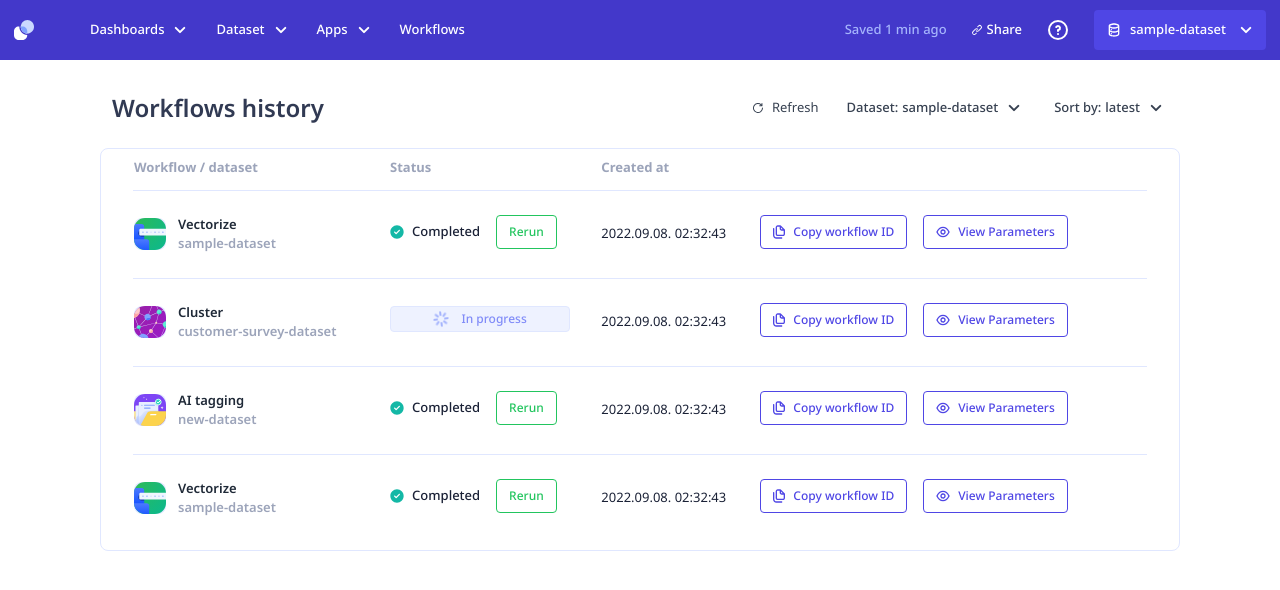
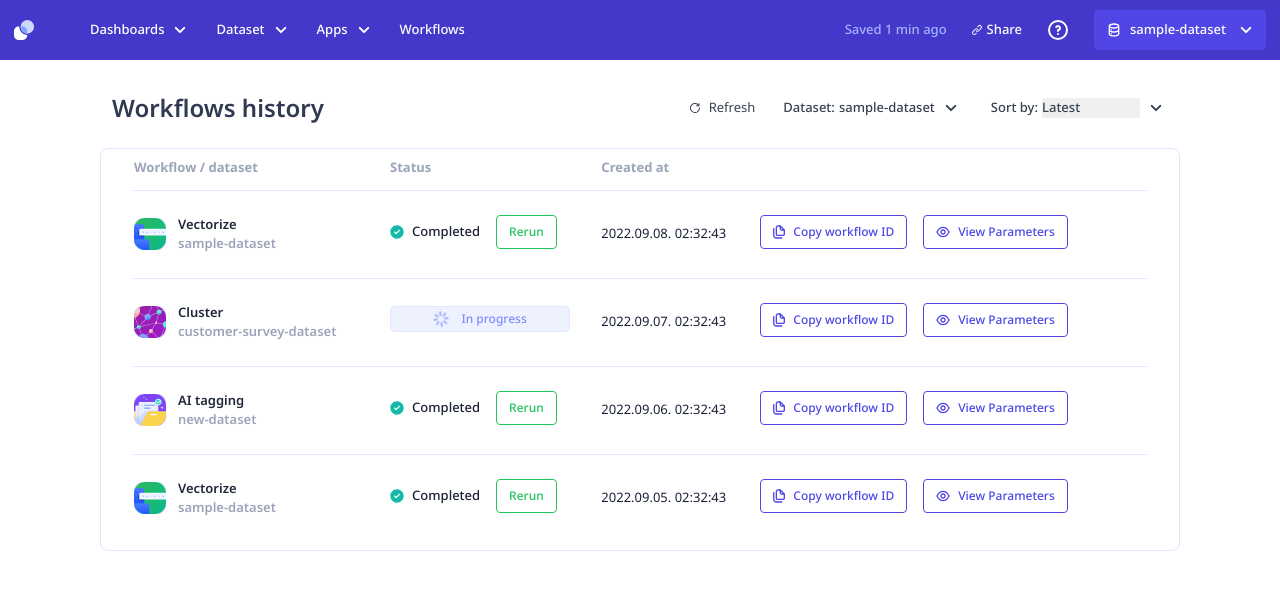
Before and after one commit to jeffreydyao/relevance-ai-frontend-challenge, a Next.js app: page / in a window 1280 px wide. Shown: the top 590 px of the page. Built offline with nearby package versions, Linux system fonts and the light colour scheme.

Commit message:
feat: add sort options

```diff
--- a/mockData.ts
+++ b/mockData.ts
@@ -32,7 +32,7 @@ export const data: Data = {
         dataset_id: "customer-survey-dataset",
       },
       status: "running",
-      creation_time: "2022-09-08T02:32:43.591Z",
+      creation_time: "2022-09-07T02:32:43.591Z",
     },
     {
       id: "ODYyNTU1MGM0NGM5LTRlZjctYjE1Zi1jNGQyYjk3OTBhMWQ-cc760afc-3",
@@ -41,7 +41,7 @@ export const data: Data = {
         dataset_id: "new-dataset",
       },
       status: "completed",
-      creation_time: "2022-09-08T02:32:43.591Z",
+      creation_time: "2022-09-06T02:32:43.591Z",
     },
     {
       id: "ODYyNTU1MGM0NGM5LTRlZjctYjE1Zi1jNGQyYjk3OTBhMWQ-e3b37cd4-5",
@@ -50,7 +50,7 @@ export const data: Data = {
         dataset_id: "sample-dataset",
       },
       status: "completed",
-      creation_time: "2022-09-08T02:32:43.591Z",
+      creation_time: "2022-09-05T02:32:43.591Z",
     },
   ],
 };
--- a/pages/index.tsx
+++ b/pages/index.tsx
@@ -1,6 +1,10 @@
+import dayjs from "dayjs";
 import type { NextPage } from "next";
 import dynamic from "next/dynamic";
 import Head from "next/head";
+import { useState } from "react";
+import toast from "react-hot-toast";
+import { FileIcon, ViewIcon } from "../components/icons";
 import Status from "../components/Status";
 import Workflow from "../components/Workflow";
 import { data } from "../mockData";
@@ -12,11 +16,6 @@ const Refresh = dynamic(
   () => import("@iconscout/react-unicons/icons/uil-redo"),
   { ssr: false }
 );
-import dayjs from "dayjs";
-import { FileIcon, ViewIcon } from "../components/icons";
-import Button from "../components/Button";
-import { useState } from "react";
-import toast from "react-hot-toast";
 
 const Home: NextPage = () => {
   const [mockData, setMockData] = useState(data);
@@ -48,10 +47,49 @@ const Home: NextPage = () => {
             </div>
             <div className="text-gray-700 text-[0.8125rem] font-medium flex items-center gap-1">
               <p>Sort by:</p>
-              <button className="flex items-center gap-1">
-                latest
+
+              <div className="flex items-center gap-1">
+                <select
+                  className="appearance-none w-min"
+                  onChange={(o) => {
+                    let data = { ...mockData };
+
+                    if (o.target.value === "Latest") {
+                      data.results.sort(
+                        (a, b) =>
+                          Number(new Date(a.creation_time)) -
+                          Number(new Date(b.creation_time))
+                      );
+                    } else if (o.target.value === "Oldest") {
+                      data.results.sort(
+                        (a, b) =>
+                          Number(new Date(b.creation_time)) -
+                          Number(new Date(a.creation_time))
+                      );
+                    } else if (o.target.value === "Workflow (A-Z)") {
+                      data.results.sort((a, b) =>
+                        a.params.workflow_name.localeCompare(
+                          b.params.workflow_name
+                        )
+                      );
+                    } else if (o.target.value === "Dataset ID (A-Z)") {
+                      data.results.sort((a, b) =>
+                        a.params.dataset_id.localeCompare(b.params.dataset_id)
+                      );
+                    }
+
+                    if (data !== mockData) {
+                      setMockData(data);
+                    }
+                  }}
+                >
+                  <option>Latest</option>
+                  <option>Oldest</option>
+                  <option>Workflow (A-Z)</option>
+                  <option>Dataset ID (A-Z)</option>
+                </select>
                 <ChevronDown />
-              </button>
+              </div>
             </div>
           </aside>
         </div>
```
